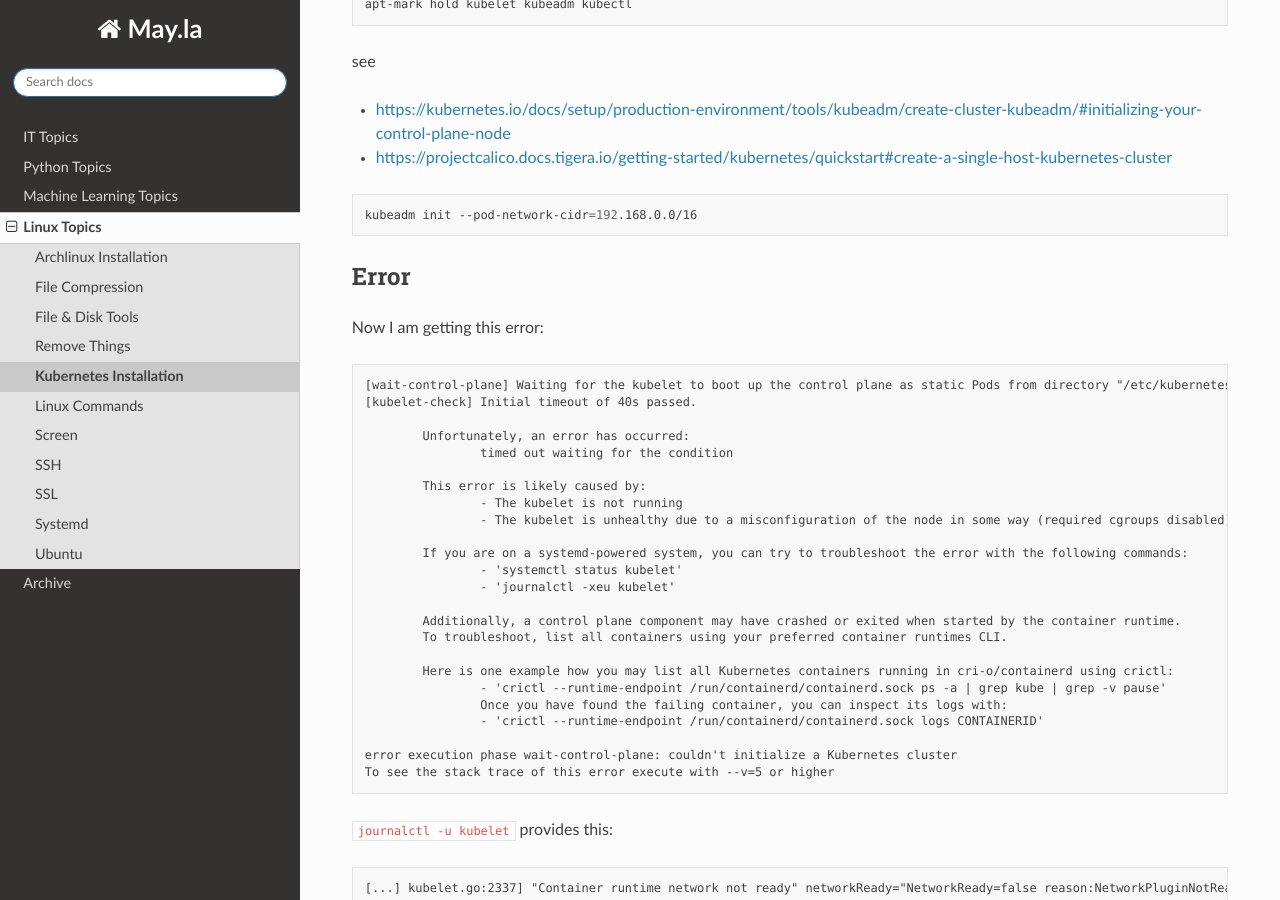
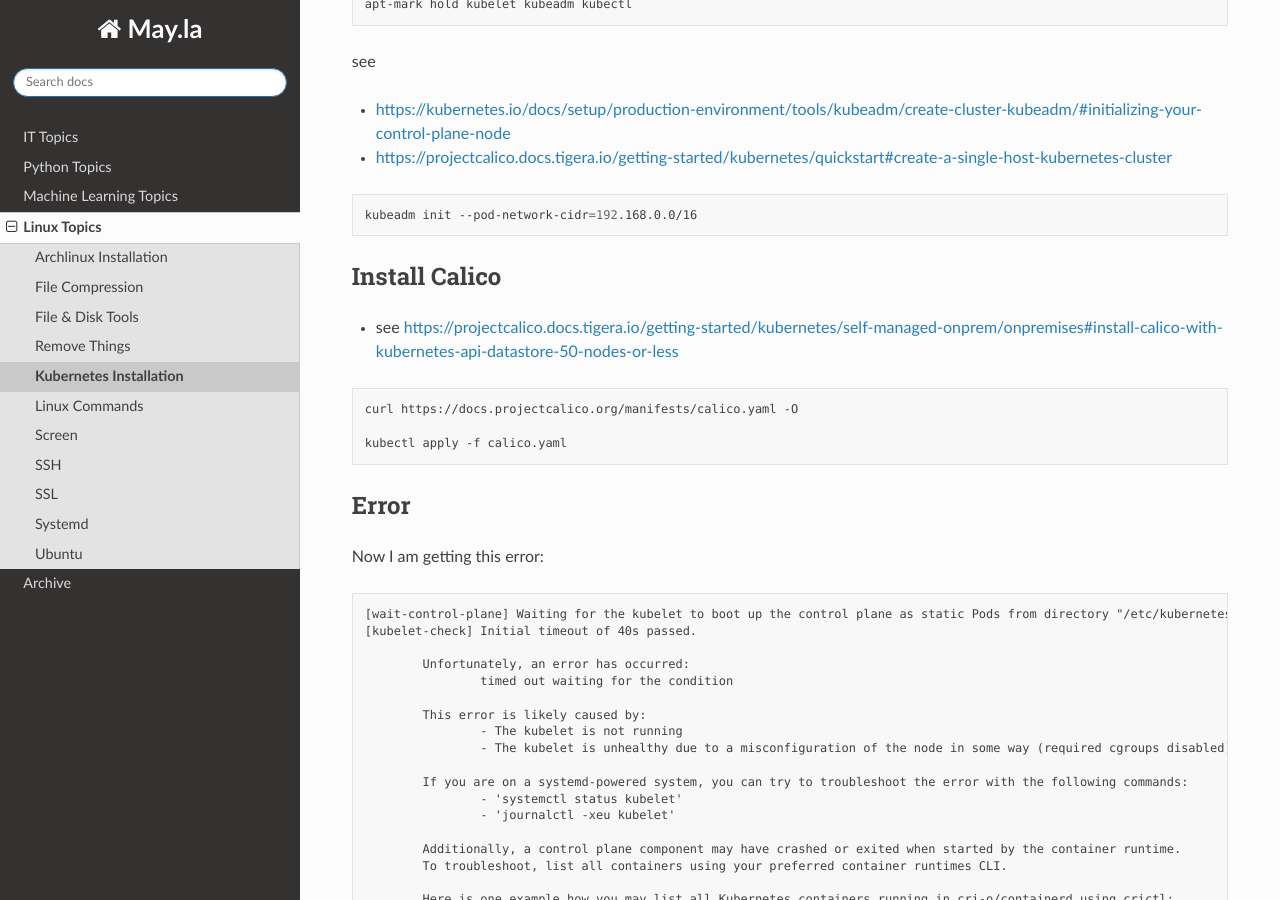
Before and after one commit to PhilipMay/May.la, a Sphinx documentation site: the page built from source/linux/kubernetes-install.md, in a window 1280 px wide and 900 px high, scrolled down 1979 px. Built offline with Sphinx 7.4.7 and the Read the Docs theme 2.0.0, drawn with Linux system fonts in a browser that asks for light colours.

Commit message:
Update kubernetes-install.md

````diff
--- a/source/linux/kubernetes-install.md
+++ b/source/linux/kubernetes-install.md
@@ -99,6 +99,15 @@ see
 kubeadm init --pod-network-cidr=192.168.0.0/16
 ```
 
+## Install Calico
+- see https://projectcalico.docs.tigera.io/getting-started/kubernetes/self-managed-onprem/onpremises#install-calico-with-kubernetes-api-datastore-50-nodes-or-less
+
+```text
+curl https://docs.projectcalico.org/manifests/calico.yaml -O
+
+kubectl apply -f calico.yaml
+```
+
 ## Error
 Now I am getting this error:
 ```text
````
